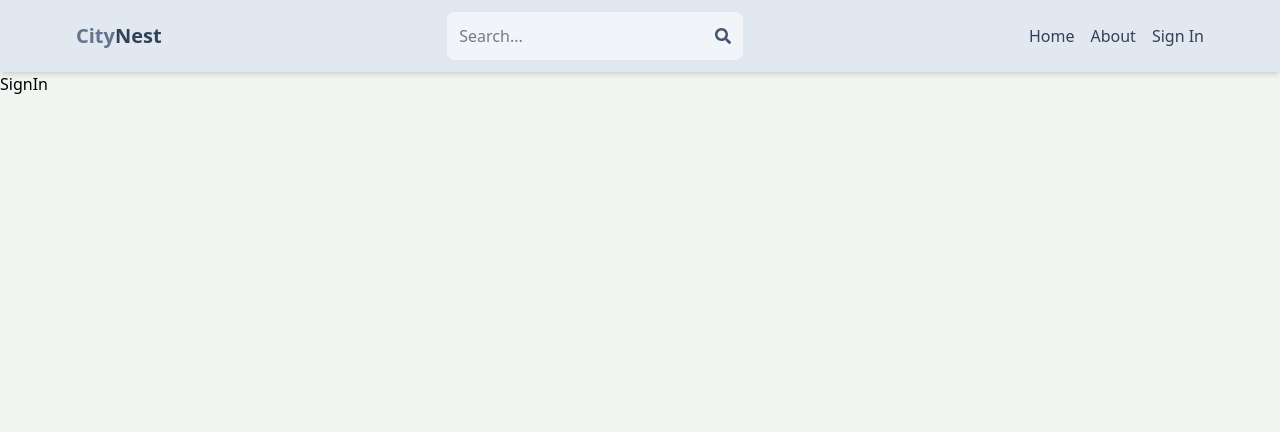
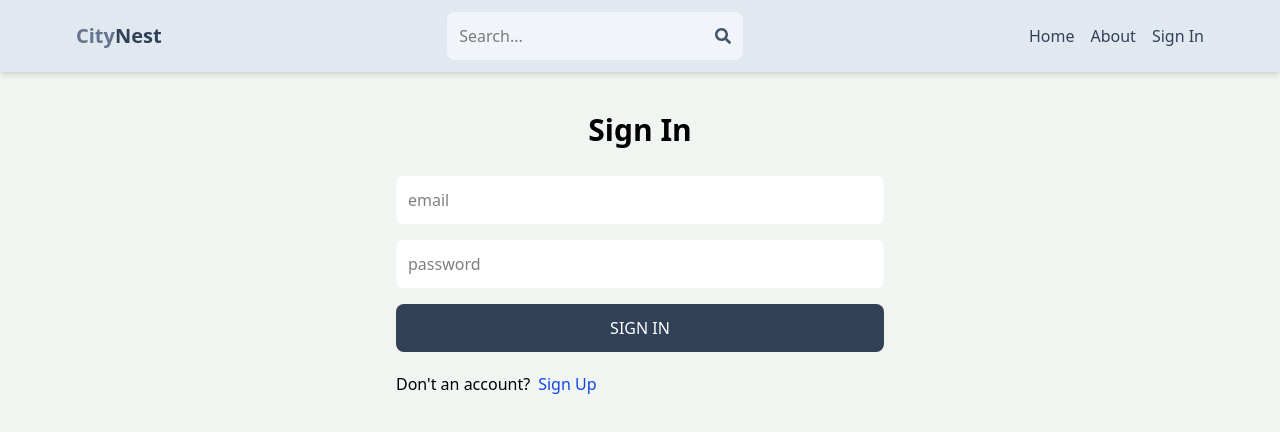
Before and after one commit to vednav9/CityNest, a React (Vite) app in the folder client/: page /sign-in in a window 1280 px wide. Shown: the top 432 px of the page. Built offline with nearby package versions, Linux system fonts and the light colour scheme.

Commit message:
complete sign in page

```diff
--- a/client/src/pages/SignIn.jsx
+++ b/client/src/pages/SignIn.jsx
@@ -1,7 +1,69 @@
-import React from 'react'
+import React from 'react';
+import {useState} from 'react';
+import {Link, useNavigate} from 'react-router-dom';
 
 export default function SignIn() {
+  const [formData, setFormData]=useState({});
+  const [error, setError]=useState(null);
+  const [loading, setLoading]=useState(false);
+  const navigate=useNavigate();
+
+  const handleChange=(e)=>{
+    setFormData(
+      {
+        ...formData,
+        [e.target.id]: e.target.value,
+      }
+    )
+  }
+
+  const handleSubmit=async (e)=>{
+    e.preventDefault();
+    try {
+      setLoading(true);
+      const res=await fetch('/api/auth/signin',{
+        method:'POST',
+        headers:{
+          'Content-Type':'application/json',
+        },
+        body:JSON.stringify(formData),
+      });
+      const data=await res.json();
+      console.log(data);
+      if(data.success===false){
+        setError(data.message);
+        setLoading(false);
+        return;
+      }
+      setLoading(false);
+      setError(null);
+      navigate('/');
+    } catch (error) {
+      setLoading(error.message);
+    }
+  };
+
   return (
-    <div>SignIn</div>
+    <div className='p-3 max-w-lg mx-auto'>
+
+      <h1 className='text-3xl text-center font-semibold my-7'>Sign In</h1>
+
+      <form onSubmit={handleSubmit} className='flex flex-col gap-4'>
+        <input onChange={handleChange} type="email" placeholder='email' className='border-none p-3 rounded-lg bg-white' id='email' />
+        <input onChange={handleChange} type="password" placeholder='password' className='border-none p-3 rounded-lg bg-white' id='password' />
+        <button disabled={loading} className='bg-slate-700 text-white p-3 rounded-lg uppercase hover:opacity-95 disabled:opacity-80'>
+          {loading?'Loading...':'Sign In'}
+        </button>
+      </form>
+
+      <div className='flex gap-2 mt-5'>
+        <p>Don't an account?</p>
+        <Link to={"/sign-up"}>
+          <span className='text-blue-700 '>Sign Up</span>
+        </Link>
+      </div>
+
+      {error && <p className='text-red-500 mt-5'>{error}</p>}
+    </div>
   )
 }
```
